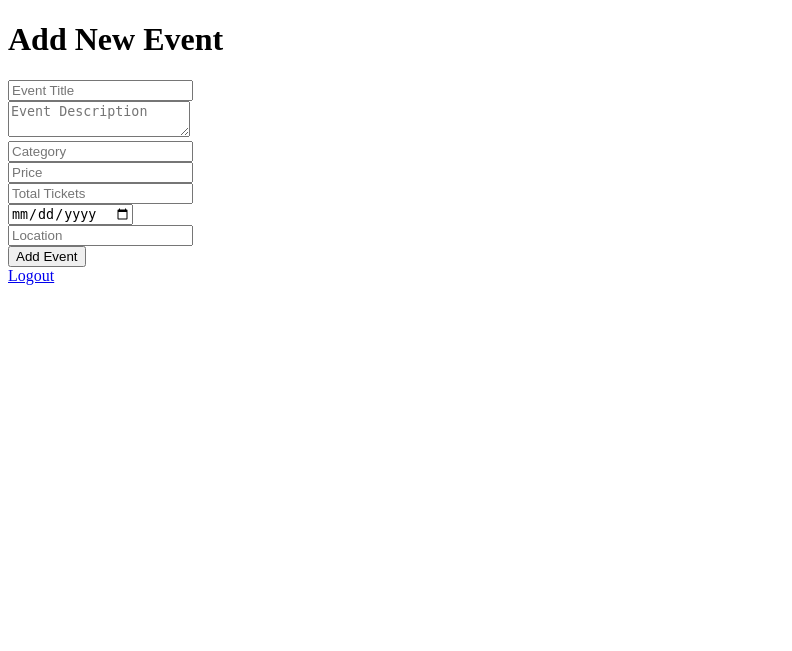
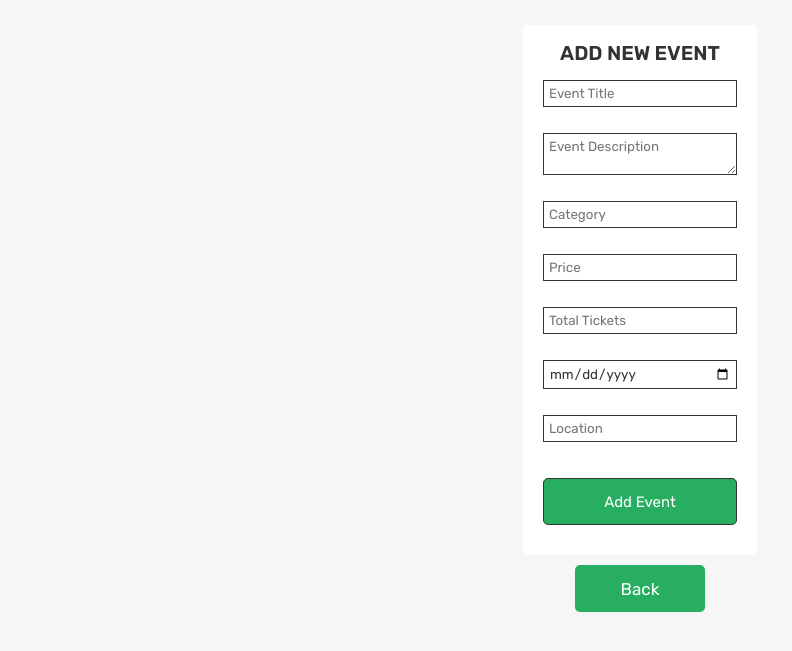
Before and after one commit to Sparda07/Ticket-Management, a PHP site: page /View/organizer/add_event.php in a window 1280 px wide. Shown: the top 651 px of the page, without its empty margins (0-792 px from the left). Run offline with PHP 8.4, Linux system fonts and the light colour scheme; the visitor is signed in with stand-in values (Sample User, id 1).

Commit message:
design part done

```diff
--- a/View/CSS/style.css
+++ b/View/CSS/style.css
@@ -197,7 +197,8 @@ td,
 }
 
 .box .btn,
-.user-header .btn{
+.user-header .btn,
+.add-event .form .btn{
    font-size: 1.5rem;
    min-width: 12ch;
    min-height: 4.7rem;
@@ -208,3 +209,39 @@ td,
    font-size: 1.7rem;
    padding: 1rem;
 }
+
+.add-event{
+   display:grid;
+   width: fit-content;
+   border: 1rem;
+   background: var(--white);
+   box-shadow: var(--black);
+   border-radius: 0.5rem;
+   justify-content: center;
+   border-color: var(--black);
+   padding-top: 0.1rem;
+   margin-top: 2.5rem;
+}
+.add-event .form{
+   display: grid;
+   gap: .7rem;
+
+}
+
+.add-event .form > *{
+   border: 0.1rem;
+   border-style: solid;
+   border-color: var(--black);
+   padding: 0.5rem;
+   width: 100%;
+
+}
+
+.add-event .header{
+   margin-top: 0;
+}
+
+.add-event .form .admin-header{
+   margin-top: 0;
+   margin-bottom: 2rem;
+}
--- a/View/Reg/registration.php
+++ b/View/Reg/registration.php
@@ -7,9 +7,9 @@ require_once("../../Model/queries.php");
 <html lang="en">
 <head>
     <title>Registration</title>
-    <!-- Font Link -->
+
     <link rel="stylesheet" href="https://cdnjs.cloudflare.com/ajax/libs/font-awesome/7.0.1/css/all.min.css">
-    <!-- Custom CSS -->
+
     <link rel="stylesheet" href="style.css">
 </head>
 <body>
--- a/View/organizer/add_event.php
+++ b/View/organizer/add_event.php
@@ -25,10 +25,13 @@ if ($_SERVER["REQUEST_METHOD"] == "POST") {
 <html>
 <head>
     <title>Add Event</title>
+    <link rel = "stylesheet" href = "../CSS/style.css">
 </head>
 <body>
-    <h1>Add New Event</h1>
-    <form method="POST">
+
+    <section class = "add-event">
+        <div class = "header"><h3 class = "admin-header">Add New Event</h3></div>
+        <form method="POST" class = "form">
             <input type="text" name="title" placeholder="Event Title" required><br>
             <textarea name="description" placeholder="Event Description" required></textarea><br>
             <input type="text" name="category" placeholder="Category" required><br>
@@ -36,8 +39,9 @@ if ($_SERVER["REQUEST_METHOD"] == "POST") {
             <input type="number" name="tickets" placeholder="Total Tickets" required><br>
             <input type="date" name="date" required><br>
             <input type="text" name="location" placeholder="Location" required><br>
-        <button type="submit">Add Event</button>
+            <button type="submit" class = "btn">Add Event</button>
         </form>
-    <a href="../Reg/logout.php">Logout</a>
+    </section>
+    <div class = "user-header"><a href="organizer_dashboard.php" class = "btn">Back</a></div>
 </body>
 </html>
--- a/View/organizer/organizer_dashboard.php
+++ b/View/organizer/organizer_dashboard.php
@@ -40,13 +40,7 @@ $result = get_events_by_org($conn, $org_id);
             </table>
         </div>
 
-
-
     </section>
-
-
-
-
 
 </body>
 </html>
```
Also changed, not shown: View/Reg/login.php (+6 -6 lines), View/Reg/style.css (+0 -109 lines). Lines whose indentation alone changed are shown as unchanged.
